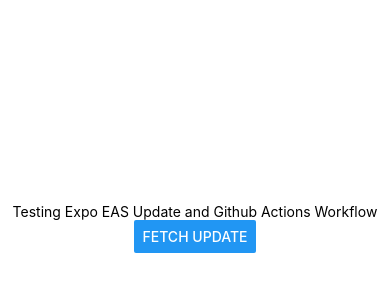
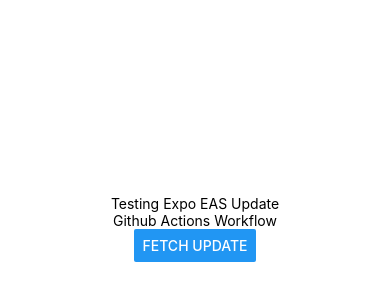
Before and after one commit to Lu-Clemente/be-alert, a React Native app: screen / in a window 390 px wide. Shown: the part 194-494 px from the top of the page. Built offline with nearby package versions, Linux system fonts and the light colour scheme.

Commit message:
test: Small text change

```diff
--- a/App.tsx
+++ b/App.tsx
@@ -21,7 +21,8 @@
   return (
     <View style={styles.container}>
       <StatusBar style="auto" />
-      <Text>Testing Expo EAS Update and Github Actions Workflow</Text>
+      <Text>Testing Expo EAS Update</Text>
+      <Text>Github Actions Workflow</Text>
       <Button title="Fetch update" onPress={onFetchUpdateAsync} />
     </View>
   );
```
